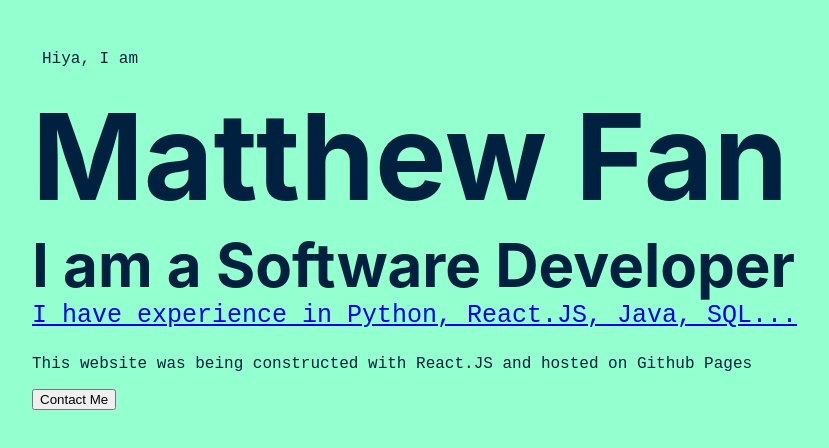
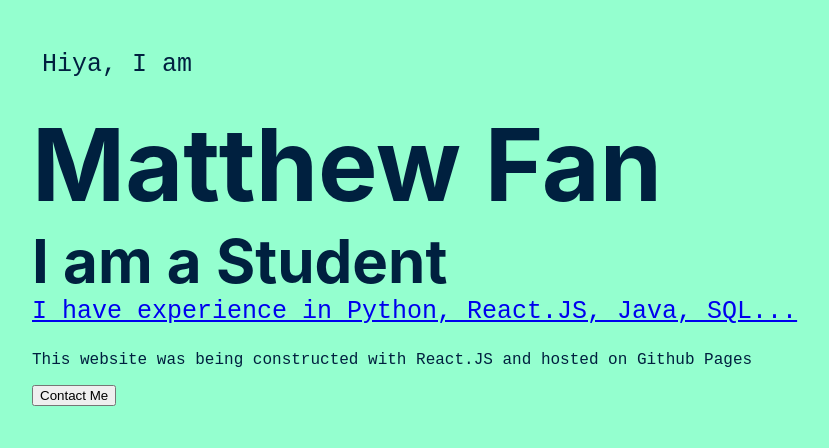
Before and after one commit to mattmallow/mattmallow.github.io, a React (Create React App) app: page / in a window 1280 px wide. Shown: the top 448 px of the page, without its empty margins (68-897 px from the left). Built offline with nearby package versions, Linux system fonts and the light colour scheme.

Commit message:
Added typical

```diff
--- a/src/App.css
+++ b/src/App.css
@@ -16,7 +16,7 @@ body,
 
 .h1 {
   font-weight: 650;
-  font-size: 120px;
+  font-size: 100px;
   margin: 0px;
   font-family: "Calibre", "San Francisco", "SF Pro Text", -apple-system,
     system-ui, sans-serif;
--- a/src/pages/HomePage/Home.js
+++ b/src/pages/HomePage/Home.js
@@ -1,15 +1,23 @@
 import React from "react";
 import { Link } from "react-router-dom";
 import "./Home.css";
+import Typical from "react-typical";
 
 function Home() {
   return (
     <div id="home-div">
-      <p className="one-second-animation" id="hi-there">
+      <p className="paragraph one-second-animation" id="hi-there">
         Hiya, I am
       </p>
       <h1 className="h1 three-second-animation">Matthew Fan</h1>
-      <h2 className="h2 five-second-animation">I am a Software Developer</h2>
+      <h2 className="h2 five-second-animation">
+        I am a{" "}
+        <Typical
+          loop={Infinity}
+          wrapper="b"
+          steps={["developer", 2000, "Student", 2000, "Gamer", 2000]}
+        />
+      </h2>
       <Link to="/cv">
         <p className="paragraph seven-second-animation" id="intro">
           I have experience in Python, React.JS, Java, SQL...
```
Also changed, not shown: src/logo.svg (deleted).
